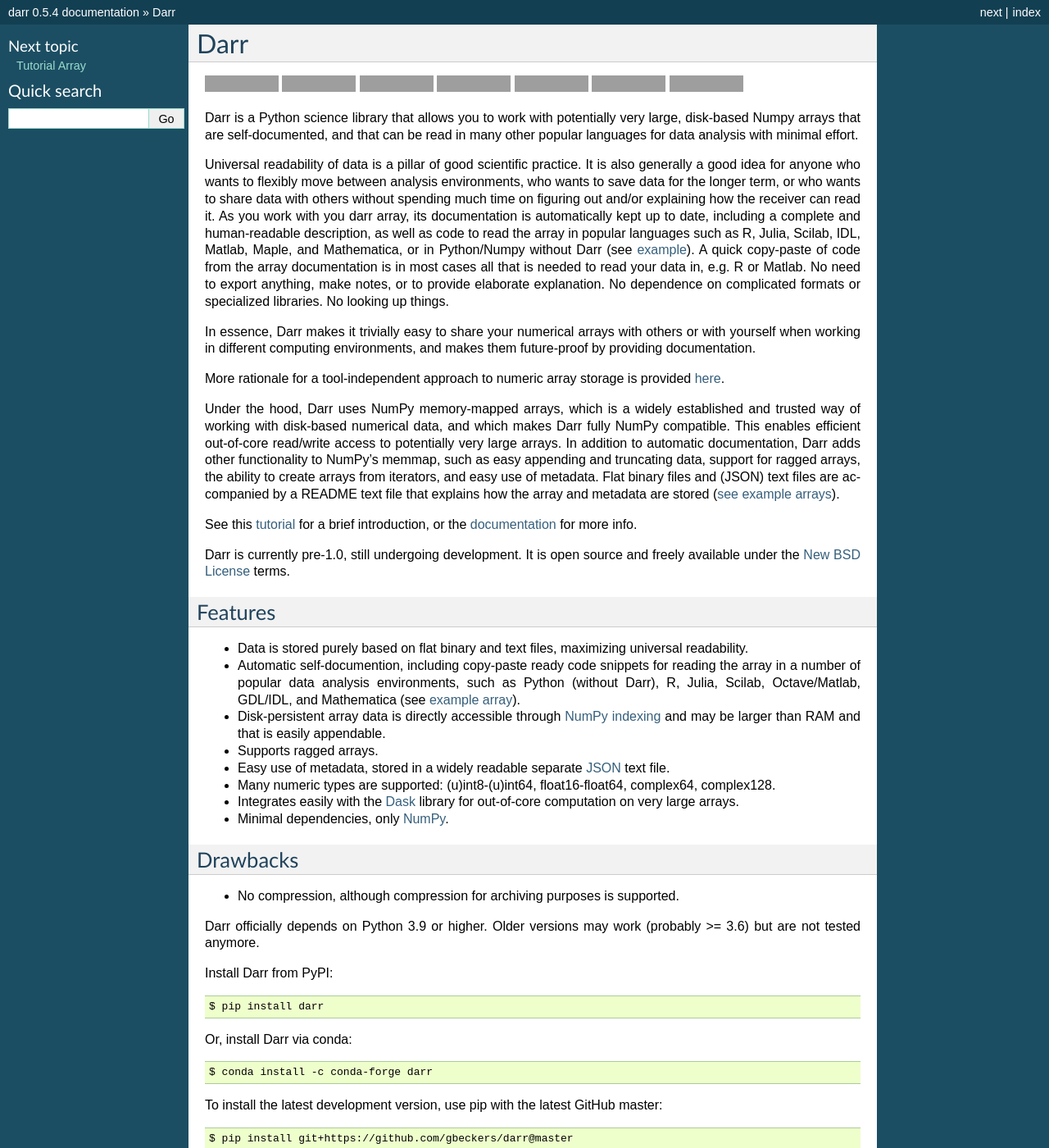
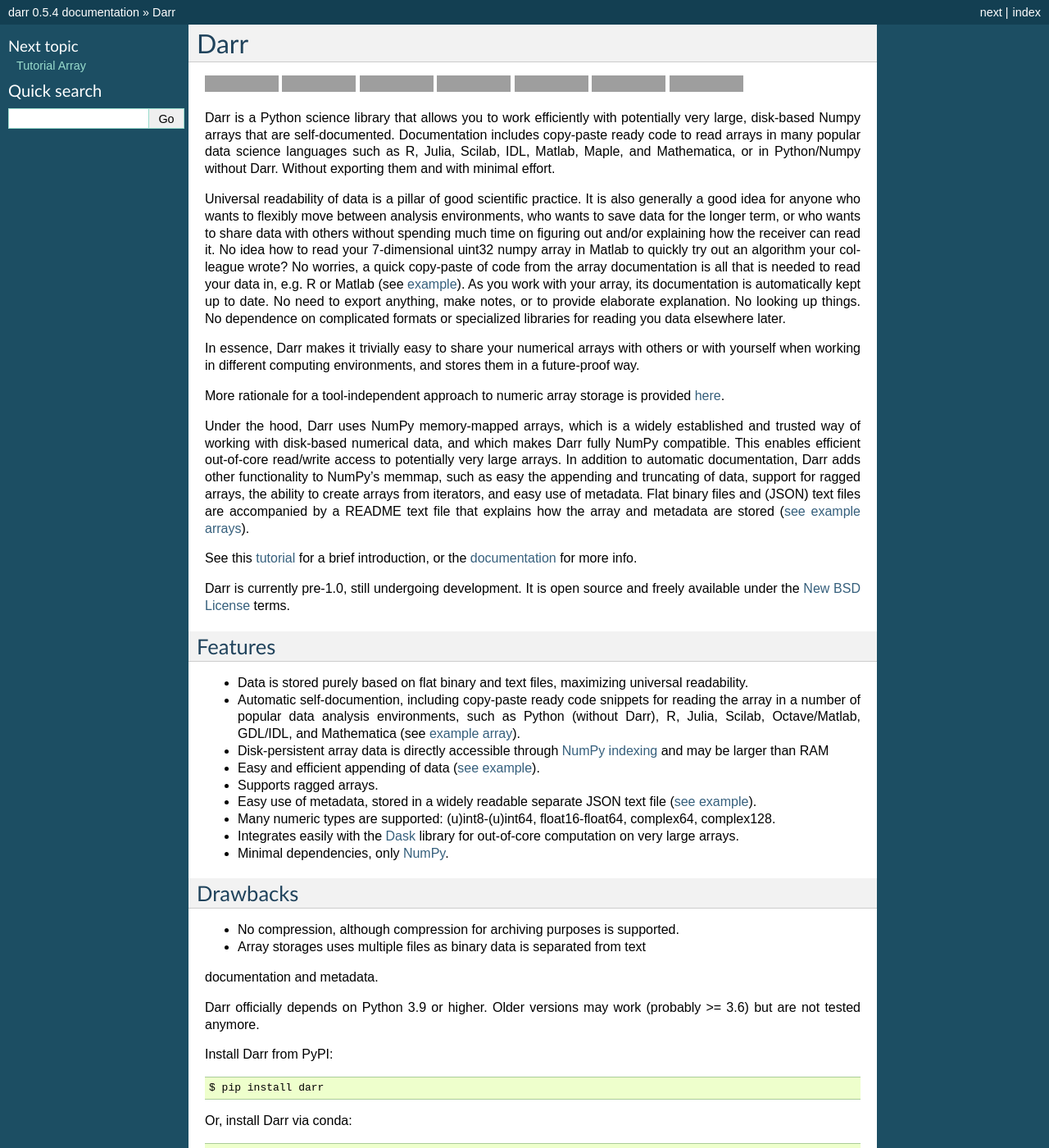
Before and after one commit to gbeckers/Darr, a Sphinx documentation site: the page built from docs/index.rst, in a window 1280 px wide and 1400 px high. Shown: the whole window at 82% size. Built offline with Sphinx 7.4.7, drawn with Linux system fonts in a browser that asks for light colours; grey boxes are pictures that could not be loaded.

```diff
--- a/docs/index.rst
+++ b/docs/index.rst
@@ -9,30 +9,31 @@ Darr
 |Github CI Status| |Appveyor Status| |PyPi version| |Conda Forge|
 |Codecov Badge| |Docs Status| |Zenodo Badge|
 
-Darr is a Python science library that allows you to work with potentially
-very large, disk-based Numpy arrays that are self-documented, and that can
-be read in many other popular languages for data analysis with minimal
-effort.
+Darr is a Python science library that allows you to work efficiently with
+potentially very large, disk-based Numpy arrays that are self-documented.
+Documentation includes copy-paste ready code to read arrays in many popular
+data science languages such as R, Julia, Scilab, IDL, Matlab, Maple, and
+Mathematica, or in Python/Numpy without Darr. Without exporting
+them and with minimal effort.
 
 Universal readability of data is a pillar of good scientific practice. It is
 also generally a good idea for anyone who wants to flexibly move between
 analysis environments, who wants to save data for the longer term, or who
 wants to share data with others without spending much time on figuring out
-and/or explaining how the receiver can read it. As you work with you darr
-array, its documentation is automatically kept up to date, including a
-complete and human-readable description, as well as code to read the array
-in popular languages such as R, Julia, Scilab, IDL, Matlab, Maple, and
-Mathematica, or in Python/Numpy without Darr
-(see `example
+and/or explaining how the receiver can read it. No idea how to read
+your 7-dimensional uint32 numpy array in Matlab to quickly try out an
+algorithm your colleague wrote? No worries, a quick copy-paste of code from
+the array documentation is all that is needed to read your data in, e.g. R or
+Matlab (see `example
 <https://github.com/gbeckers/Darr/tree/master/examplearrays/arrays/array_int32_2D.darr>`__).
-A quick copy-paste of code from the array documentation is in most cases all
-that is needed to read your data in, e.g. R or Matlab. No need to export
-anything, make notes, or to provide elaborate explanation. No dependence on
-complicated formats or specialized libraries. No looking up things.
+As you work with your array, its documentation is automatically kept
+up to date. No need to export anything, make notes, or to provide elaborate
+explanation. No looking up things. No dependence on complicated formats or
+specialized libraries for reading you data elsewhere later.
 
 In essence, Darr makes it trivially easy to share your numerical arrays with
 others or with yourself when working in different computing environments,
-and makes them future-proof by providing documentation.
+and stores them in a future-proof way.
 
 More rationale for a tool-independent approach to numeric array storage is
 provided `here <https://darr.readthedocs.io/en/latest/rationale.html>`__.
@@ -42,7 +43,7 @@ established and trusted way of working with disk-based numerical data, and
 which makes Darr fully NumPy compatible. This enables efficient out-of-core
 read/write access to potentially very large arrays. In addition to
 automatic documentation, Darr adds other functionality to NumPy's memmap,
-such as easy appending and truncating data, support for ragged arrays,
+such as easy the appending and truncating of data, support for ragged arrays,
 the ability to create arrays from iterators, and easy use of metadata. Flat
 binary files and (JSON) text files are accompanied by a README text file
 that explains how the array and metadata are stored (`see example arrays
@@ -63,14 +64,17 @@ Features
 -  Automatic self-documention, including copy-paste ready code snippets for
    reading the array in a number of popular data analysis environments, such as
    Python (without Darr), R, Julia, Scilab, Octave/Matlab, GDL/IDL, and
-   Mathematica (see `example array
+   Mathematica
+   (see `example array
    <https://github.com/gbeckers/Darr/tree/master/examplearrays/arrays/array_int32_2D.darr>`__).
 -  Disk-persistent array data is directly accessible through `NumPy
    indexing <https://numpy.org/doc/stable/reference/arrays.indexing.html>`__
-   and may be larger than RAM and that is easily appendable.
+   and may be larger than RAM
+-  Easy and efficient appending of data (`see example <https://darr.readthedocs.io/en/latest/tutorialarray.html#appending-data>`__).
 -  Supports ragged arrays.
 -  Easy use of metadata, stored in a widely readable separate
-   `JSON <https://en.wikipedia.org/wiki/JSON>`__ text file.
+   JSON text file (`see example
+   <https://darr.readthedocs.io/en/latest/tutorialarray.html#metadata>`__).
 -  Many numeric types are supported: (u)int8-(u)int64, float16-float64,
    complex64, complex128.
 -  Integrates easily with the `Dask <https://dask.pydata.org/en/latest/>`__
@@ -79,7 +83,9 @@ Features
 
 Drawbacks
 ---------
--  No compression, although compression for archiving purposes is supported.
+- No compression, although compression for archiving purposes is supported.
+- Array storages uses multiple files as binary data is separated from text
+documentation and metadata.
 
 Darr officially depends on Python 3.9 or higher. Older versions may work
 (probably >= 3.6) but are not tested anymore.
```
Also changed, not shown: README.rst (+20 -17 lines), setup.py (+30 -20 lines).
